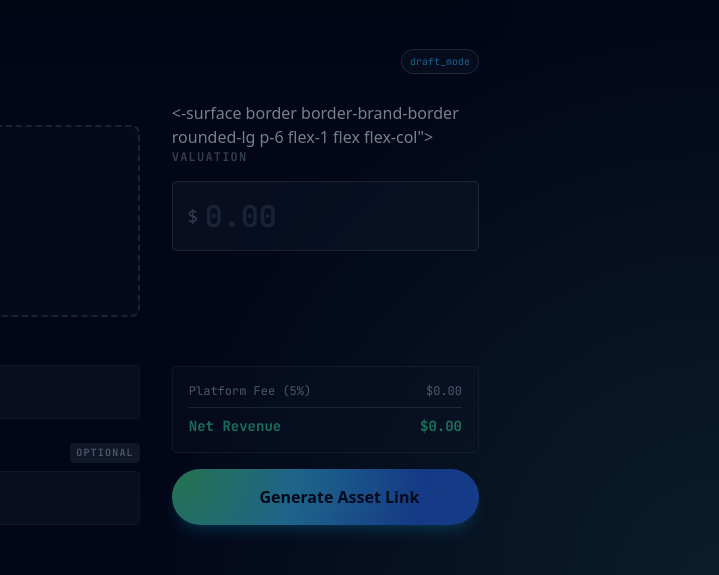
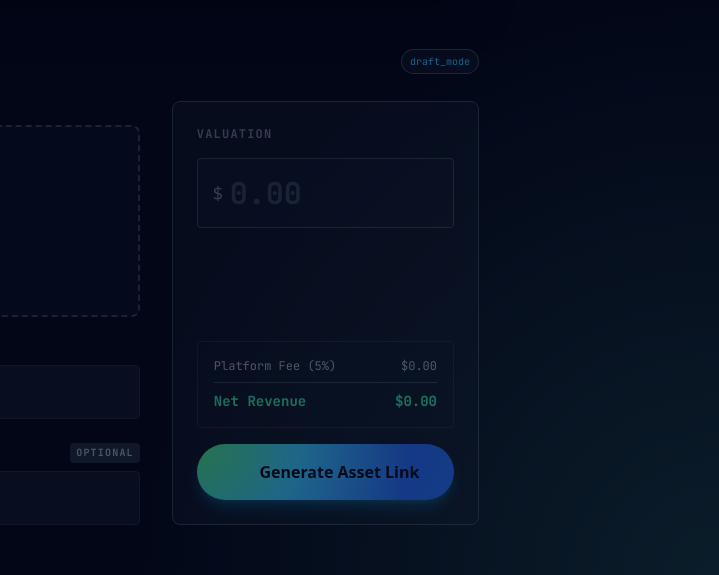
Before and after one commit to mfackrell/quickasset, a website: page app.html in a window 1280 px wide. Shown: the part 218-793 px from the top of the page, 561-1280 px from the left. Drawn offline with nearby package versions, Linux system fonts and the light colour scheme; some icons are missing.

Commit message:
Update app.html

```diff
--- a/app.html
+++ b/app.html
@@ -149,7 +149,7 @@
                 </div>
 
                 <div class="flex flex-col h-full">
-                    <-surface border border-brand-border rounded-lg p-6 flex-1 flex flex-col">
+                        <div class="bg-slate-900/80 border border-slate-700 rounded-lg p-6 flex-1 flex flex-col">
                         <label class="block text-xs font-mono font-bold text-slate-500 uppercase tracking-widest mb-4">Valuation</label>
                         <div class="relative mb-8">
                             <span class="absolute left-4 top-1/2 -translate-y-1/2 text-slate-500 text-lg font-light">$</span>
@@ -171,7 +171,7 @@
                                 Generate Asset Link
                             </button>
                         </div>
-                    </div>
+                        </div>
                 </div>
             </div>
         </section>
```
